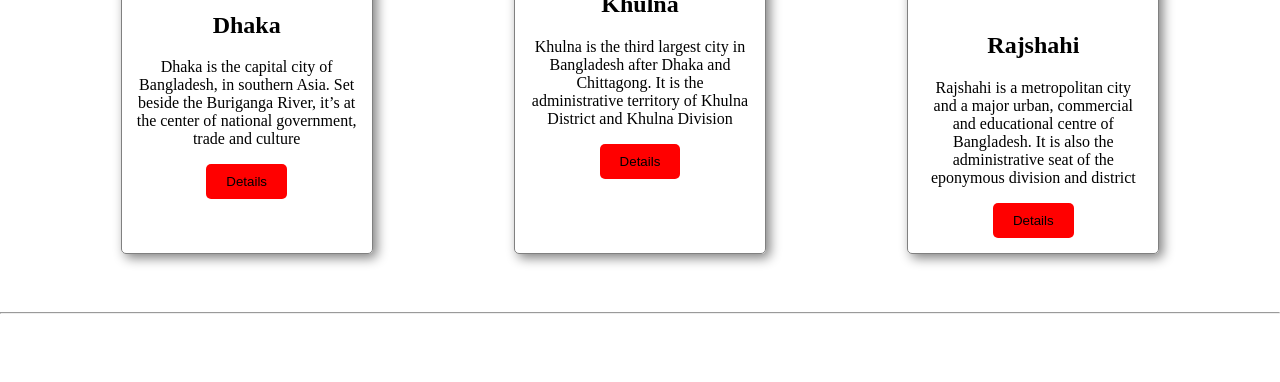
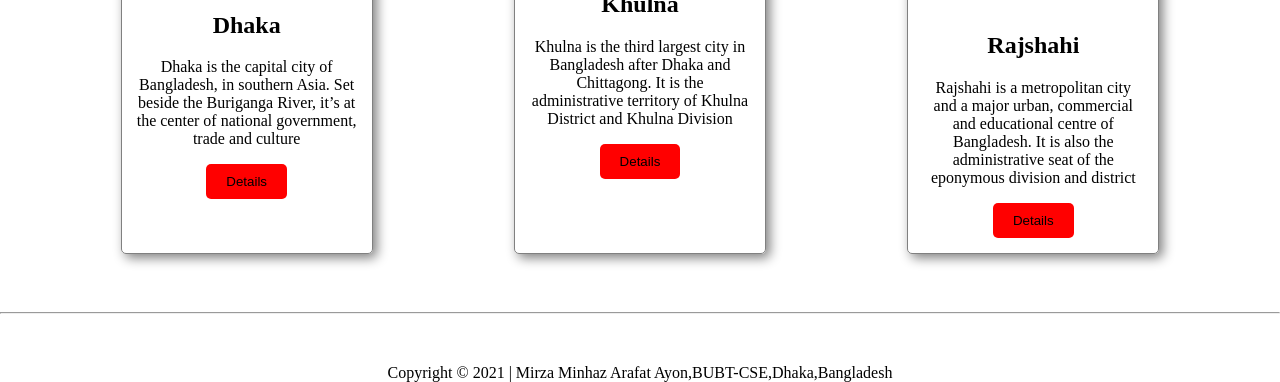
Before and after one commit to MirzaAyon/Independent-Bangladesh-website-using-HTML-CSS, a plain HTML site: page index.html in a window 1280 px wide. Shown: the part 729-1111 px from the top of the page. Before the commit the page ends 1051 px from the top, so only its background shows below. Drawn offline with Linux system fonts and the light colour scheme.

Commit message:
hr,footer added

```diff
--- a/index.html
+++ b/index.html
@@ -90,6 +90,9 @@
     </main>
 
     <!-- footer section-->
+    <footer>
+        Copyright © 2021 | Mirza Minhaz Arafat Ayon,BUBT-CSE,Dhaka,Bangladesh
+    </footer>
 
 
 
--- a/style.css
+++ b/style.css
@@ -63,3 +63,7 @@ body{
     background-color: green;
     color: white;
 }
+footer{
+    text-align: center;
+    margin-top: 50px;
+}
```
Also changed, not shown: project requirements.txt (added).
